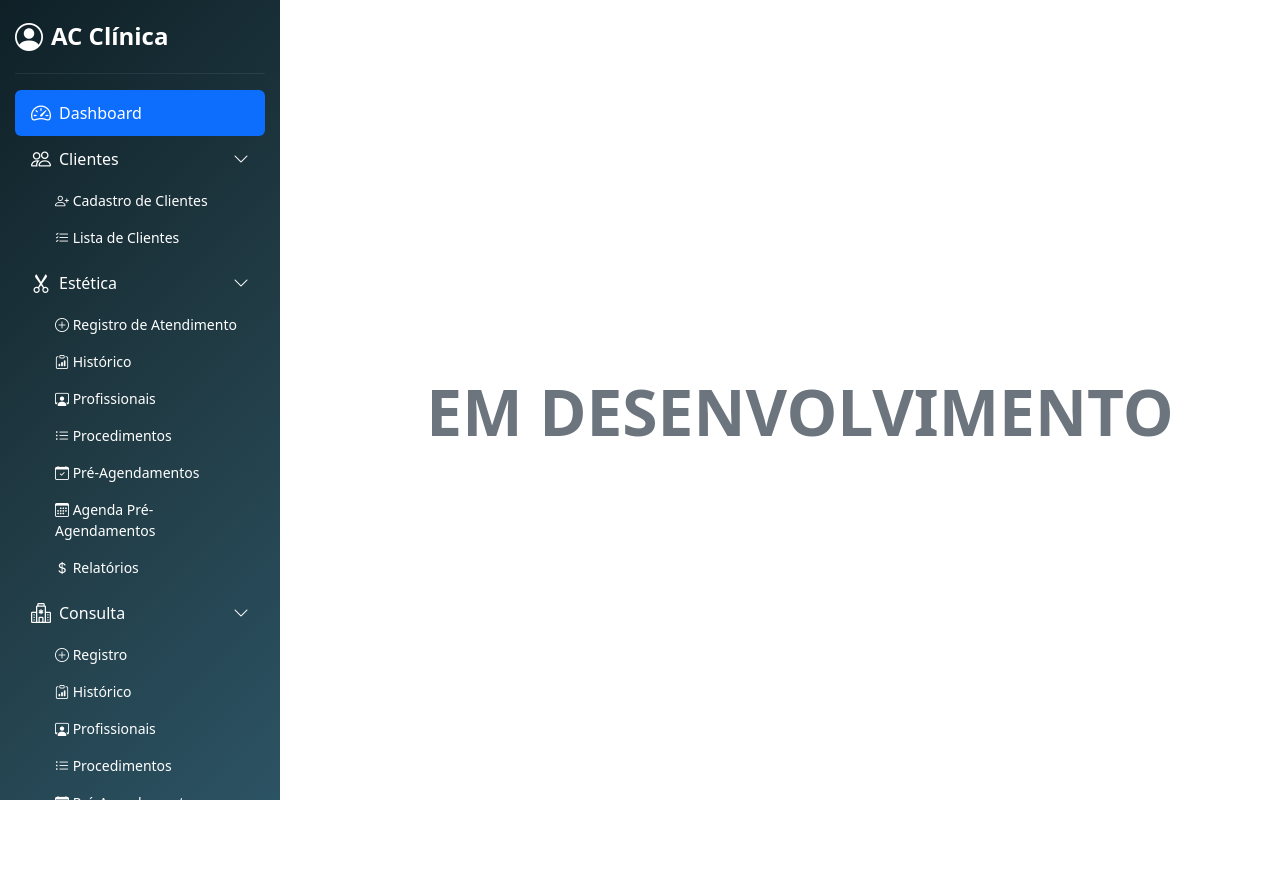
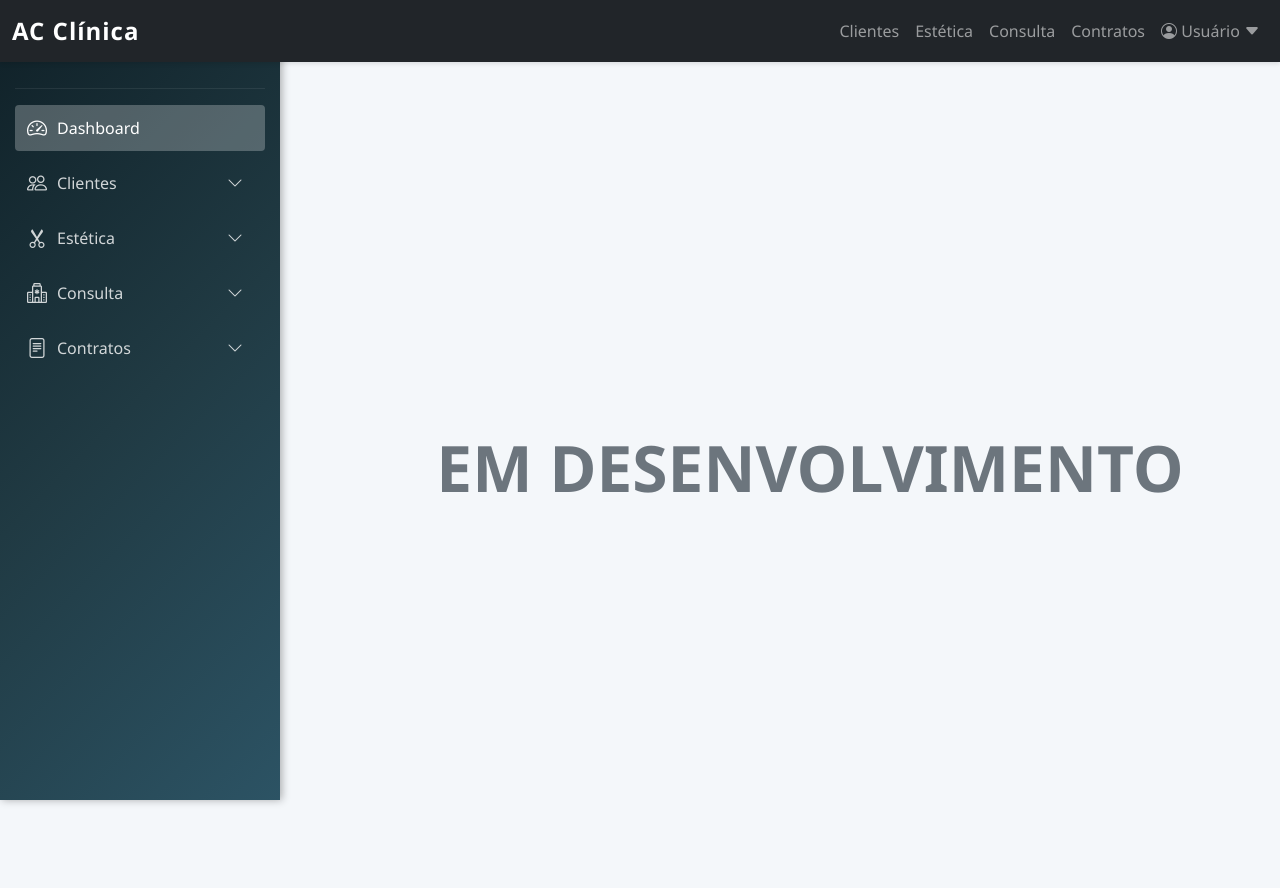
Before and after one commit to LucasRib52/sistemaelio, a Django app: page / in a window 1280 px wide. Before the commit the page ends 800 px from the top, so only its background shows below. Run offline with Django 5.2, Linux system fonts and the light colour scheme; the visitor is signed in with stand-in values (Sample User, id 1).

Commit message:
adcionando a sidebar horizontal

```diff
--- a/app/templates/components/_sidebar.html
+++ b/app/templates/components/_sidebar.html
@@ -1,158 +1,350 @@
+<!DOCTYPE html>
+<html lang="pt-br">
+<head>
+  <meta charset="UTF-8">
+  <title>AC Clínica - Sidebar e Navbar Modernas</title>
+  <meta name="viewport" content="width=device-width, initial-scale=1.0">
+
+  <!-- Bootstrap CSS -->
+  <link
+    href="https://cdn.jsdelivr.net/npm/bootstrap@5.3.3/dist/css/bootstrap.min.css"
+    rel="stylesheet"
+    integrity="sha384-QWTKZyjpPEjISv5WaRU9OFeRpok6YctnYmDr5pNlyT2bRjXh0JMhjY6hW+ALEwIH"
+    crossorigin="anonymous"
+  >
+  <!-- Bootstrap Icons -->
+  <link
+    rel="stylesheet"
+    href="https://cdn.jsdelivr.net/npm/bootstrap-icons@1.11.3/font/bootstrap-icons.min.css"
+  >
+
   <style>
+    /* Global */
+    body {
+      font-family: 'Segoe UI', Tahoma, Geneva, Verdana, sans-serif;
+      background-color: #f4f7fa;
+      padding-top: 56px; /* Espaço para a navbar fixa */
+    }
+    /* Navbar Superior */
+    .navbar {
+      background: #343a40;
+      box-shadow: 0 2px 4px rgba(0,0,0,0.1);
+    }
+    .navbar-brand {
+      font-size: 1.5rem;
+      letter-spacing: 1px;
+    }
+    .navbar-nav .nav-link.active {
+      background-color: rgba(255, 255, 255, 0.2);
+      border-radius: 4px;
+    }
+    /* Sidebar */
     .sidebar {
       position: fixed;
       top: 0;
       left: 0;
-        width: 280px; /* Mantém a largura fixa */
-        height: 100vh; /* Ocupa toda a altura da tela */
+      width: 280px;
+      height: 100vh;
       background: linear-gradient(135deg, #0F2027, #203A43, #2C5364);
-        overflow-y: auto; /* Permite rolagem dentro da sidebar se necessário */
-        padding: 15px;
+      overflow-y: auto;
+      padding: 20px 15px;
+      box-shadow: 2px 0 8px rgba(0, 0, 0, 0.3);
     }
-
+    .sidebar a {
+      text-decoration: none;
+    }
+    .sidebar .logo {
+      font-size: 1.75rem;
+      font-weight: bold;
+      margin-bottom: 10px;
+    }
+    .sidebar hr {
+      border-top: 1px solid rgba(255,255,255,0.3);
+    }
+    .sidebar .nav-link {
+      color: #fff;
+      margin-bottom: 5px;
+      transition: background-color 0.2s ease, transform 0.2s ease;
+      border-radius: 4px;
+      padding: 8px 12px;
+    }
+    .sidebar .nav-link:hover {
+      background-color: rgba(255, 255, 255, 0.15);
+      transform: translateX(3px);
+    }
+    .sidebar .nav-link.active {
+      background-color: rgba(255, 255, 255, 0.25);
+      font-weight: 500;
+    }
+    .sidebar .nav-link i {
+      margin-right: 10px;
+    }
+    /* Sub-listas com efeito slide */
+    .sublist {
+      overflow: hidden;
+      max-height: 0;
+      opacity: 0;
+      transition: max-height 0.3s ease, opacity 0.3s ease;
+    }
+    .sublist.show {
+      max-height: 500px;
+      opacity: 1;
+    }
+    /* Impede clique nos links principais da sidebar (estado controlado via navbar) */
+    .no-click {
+      pointer-events: none;
+      opacity: 0.8;
+    }
+    /* Conteúdo Principal */
     .content {
-        margin-left: 280px; /* Para não ficar sobre o conteúdo */
-        padding: 20px;
+      margin-left: 280px;
+      padding: 30px;
+    }
+    /* Usuário Inline na Navbar: estilo do collapse para "Sair" */
+    #userCollapse {
+      display: none;
+    }
+    #userCollapse.show {
+      display: inline-block;
+      margin-left: 10px;
+      vertical-align: middle;
+    }
+    #userCollapse a {
+      color: #ffc107;
+      font-weight: bold;
+      text-decoration: none;
+    }
+    #userCollapse a:hover {
+      text-decoration: underline;
     }
   </style>
+</head>
+<body>
 
-<div class="sidebar d-flex flex-column flex-shrink-0 text-white">
-    <!-- Título do Sidebar -->
-    <a href="/" class="d-flex align-items-center mb-3 mb-md-0 me-md-auto text-white text-decoration-none">
+  <!-- NAVBAR SUPERIOR -->
+  <nav class="navbar navbar-expand-lg navbar-dark bg-dark fixed-top">
+    <div class="container-fluid">
+      <!-- Logo que redireciona para o início -->
+      <a class="navbar-brand fw-bold" href="/">AC Clínica</a>
+      <button class="navbar-toggler" type="button" data-bs-toggle="collapse" data-bs-target="#navbarTop" aria-controls="navbarTop" aria-expanded="false" aria-label="Toggle navigation">
+        <span class="navbar-toggler-icon"></span>
+      </button>
+      <div class="collapse navbar-collapse" id="navbarTop">
+        <ul class="navbar-nav ms-auto">
+          <!-- Links de Seção -->
+          <li class="nav-item">
+            <a href="?sublist=clientes" class="nav-link top-nav-link" data-section="clientes">Clientes</a>
+          </li>
+          <li class="nav-item">
+            <a href="?sublist=estetica" class="nav-link top-nav-link" data-section="estetica">Estética</a>
+          </li>
+          <li class="nav-item">
+            <a href="?sublist=consulta" class="nav-link top-nav-link" data-section="consulta">Consulta</a>
+          </li>
+          <li class="nav-item">
+            <a href="?sublist=contratos" class="nav-link top-nav-link" data-section="contratos">Contratos</a>
+          </li>
+          <!-- Item Usuário com collapse inline -->
+          <li class="nav-item">
+            <a href="javascript:void(0)" class="nav-link" data-bs-toggle="collapse" data-bs-target="#userCollapse" aria-expanded="false" aria-controls="userCollapse">
+              <i class="bi bi-person-circle"></i> Usuário <i class="bi bi-caret-down-fill"></i>
+            </a>
+            <span id="userCollapse" class="collapse">
+              <a href="{% url 'login' %}" class="nav-link d-inline text-danger">
+                <i class="bi bi-box-arrow-right"></i> Sair
+              </a>
+            </span>
+          </li>
+        </ul>
+      </div>
+    </div>
+  </nav>
+
+  <!-- SIDEBAR -->
+  <div class="sidebar">
+    <!-- Logo/Título (redireciona para o início) -->
+    <a href="/" class="d-flex align-items-center mb-3 text-white text-decoration-none">
       <i class="bi bi-person-circle fs-3 me-2"></i>
-        <span class="fs-4 fw-bold">AC Clínica</span>
+      <span class="logo">AC Clínica</span>
     </a>
-    <hr style="border-color: rgba(255, 255, 255, 0.3);">
-
-    <!-- Menu Principal -->
+    <hr>
     <ul class="nav nav-pills flex-column mb-auto">
-        <!-- Dashboard -->
-        <li class="nav-item">
-            <a href="#" class="nav-link active text-white d-flex align-items-center">
-                <i class="bi bi-speedometer2 fs-5 me-2"></i>
+      <!-- DASHBOARD -->
+      <li class="nav-item mb-1">
+        <a href="/" class="nav-link active d-flex align-items-center">
+          <i class="bi bi-speedometer2 fs-5"></i>
           <span>Dashboard</span>
         </a>
       </li>
-
-        <!-- Clientes -->
-        <li>
-            <a href="#submenuClientes" class="nav-link text-white d-flex align-items-center" data-bs-toggle="collapse"
-                role="button" aria-expanded="true" aria-controls="submenuClientes">
-                <i class="bi bi-people fs-5 me-2"></i>
+      <!-- CLIENTES -->
+      <li class="nav-item mb-1">
+        <a href="#" class="nav-link d-flex align-items-center no-click">
+          <i class="bi bi-people fs-5"></i>
           <span>Clientes</span>
           <i class="bi bi-chevron-down ms-auto"></i>
         </a>
-            <div class="collapse show" id="submenuClientes">
+        <div id="sublist-clientes" class="sublist">
           <ul class="list-unstyled fw-normal pb-1 small">
             <li>
-                        <a href="{% url 'clientes_create' %}" class="nav-link text-white ms-4">
+              <a href="{% url 'clientes_create' %}?sublist=clientes" class="nav-link text-white ms-4">
                 <i class="bi bi-person-plus"></i> Cadastro de Clientes
               </a>
             </li>
             <li>
-                        <a href="{% url 'clientes_list' %}" class="nav-link text-white ms-4">
+              <a href="{% url 'clientes_list' %}?sublist=clientes" class="nav-link text-white ms-4">
                 <i class="bi bi-list-check"></i> Lista de Clientes
               </a>
             </li>
           </ul>
         </div>
       </li>
-
-        <!-- Estética -->
-        <li>
-            <a href="#submenuEstetica" class="nav-link text-white d-flex align-items-center" data-bs-toggle="collapse"
-                role="button" aria-expanded="true" aria-controls="submenuEstetica">
-                <i class="bi bi-scissors fs-5 me-2"></i>
+      <!-- ESTÉTICA -->
+      <li class="nav-item mb-1">
+        <a href="#" class="nav-link d-flex align-items-center no-click">
+          <i class="bi bi-scissors fs-5"></i>
           <span>Estética</span>
           <i class="bi bi-chevron-down ms-auto"></i>
         </a>
-            <div class="collapse show" id="submenuEstetica">
+        <div id="sublist-estetica" class="sublist">
           <ul class="list-unstyled fw-normal pb-1 small">
-                    <li><a href="{% url 'registro_atendimento_create' %}" class="nav-link text-white ms-4"><i
-                                class="bi bi-plus-circle"></i> Registro de Atendimento</a></li>
-                    <li><a href="{% url 'historico_atendimentos_list' %}" class="nav-link text-white ms-4"><i
-                                class="bi bi-clipboard-data"></i> Histórico</a></li>
-                    <li><a href="{% url 'profissional_list' %}" class="nav-link text-white ms-4"><i
-                                class="bi bi-person-workspace"></i> Profissionais</a></li>
-                    <li><a href="{% url 'procedimento_list' %}" class="nav-link text-white ms-4"><i
-                                class="bi bi-list-ul"></i> Procedimentos</a></li>
-                    <li><a href="{% url 'pre_agendamento_list' %}" class="nav-link text-white ms-4"><i
-                                class="bi bi-calendar-check"></i> Pré-Agendamentos</a></li>
-                    <li><a href="{% url 'pre_agendamento_calendar' %}" class="nav-link text-white ms-4"><i
-                                class="bi bi-calendar3"></i> Agenda Pré-Agendamentos</a></li>
-                    <li><a href="{% url 'relatorio_financeiro' %}" class="nav-link text-white ms-4"><i
-                                class="bi bi-currency-dollar"></i> Relatórios</a></li>
-                </ul>
-            </div>
-        </li>
-
-        <!-- Consulta (Plástica) -->
             <li>
-            <a href="#submenuPlastica" class="nav-link text-white d-flex align-items-center" data-bs-toggle="collapse"
-                role="button" aria-expanded="true" aria-controls="submenuPlastica">
-                <i class="bi bi-hospital fs-5 me-2"></i>
-                <span>Consulta</span>
-                <i class="bi bi-chevron-down ms-auto"></i>
+              <a href="{% url 'registro_atendimento_create' %}?sublist=estetica" class="nav-link text-white ms-4">
+                <i class="bi bi-plus-circle"></i> Registro de Atendimento
               </a>
-            <div class="collapse show" id="submenuPlastica">
-                <ul class="list-unstyled fw-normal pb-1 small">
-                    <li><a href="{% url 'registro_atendimento_plastica_create' %}" class="nav-link text-white ms-4"><i
-                                class="bi bi-plus-circle"></i> Registro</a></li>
-                    <li><a href="{% url 'historico_atendimentos_plastica_list' %}" class="nav-link text-white ms-4"><i
-                                class="bi bi-clipboard-data"></i> Histórico</a></li>
-                    <li><a href="{% url 'profissional_plastica_list' %}" class="nav-link text-white ms-4"><i
-                                class="bi bi-person-workspace"></i> Profissionais</a></li>
-                    <li><a href="{% url 'procedimento_plastica_list' %}" class="nav-link text-white ms-4"><i
-                                class="bi bi-list-ul"></i> Procedimentos</a></li>
-                    <li><a href="{% url 'pre_agendamento_plastica_list' %}" class="nav-link text-white ms-4"><i
-                                class="bi bi-calendar-check"></i> Pré-Agendamentos</a></li>
-                    <li><a href="{% url 'pre_agendamento_plastica_calendar' %}" class="nav-link text-white ms-4"><i
-                                class="bi bi-calendar3"></i> Agenda Pré-Agendamentos</a></li>
-                    <li><a href="{% url 'relatorio_financeiro_plastica' %}" class="nav-link text-white ms-4"><i
-                                class="bi bi-currency-dollar"></i> Relatórios</a></li>
-                </ul>
-            </div>
-        </li>
-
-        <!-- Contratos -->
-        <li>
-            <a href="#submenuContratos" class="nav-link text-white d-flex align-items-center" data-bs-toggle="collapse"
-                role="button" aria-expanded="true" aria-controls="submenuContratos">
-                <i class="bi bi-file-text fs-5 me-2"></i>
-                <span>Contratos</span>
-                <i class="bi bi-chevron-down ms-auto"></i>
-            </a>
-            <div class="collapse show" id="submenuContratos">
-                <ul class="list-unstyled fw-normal pb-1 small">
-                    <li><a href="{% url 'contrato_plastica_list' %}" class="nav-link text-white ms-4"><i
-                                class="bi bi-folder2"></i> Listar Contratos</a></li>
-                    <li><a href="{% url 'relatorio_financeiro_contrato' %}" class="nav-link text-white ms-4"><i
-                                class="bi bi-currency-dollar"></i> Relatórios</a></li>
-                </ul>
-            </div>
-        </li>
-
-        <!-- Usuário -->
-    <div class="dropdown">
-        <a href="#" class="d-flex align-items-center text-white text-decoration-none dropdown-toggle" id="dropdownUser1"
-            data-bs-toggle="dropdown" aria-expanded="false">
-            <strong>Usuário</strong>
-        </a>
-        <ul class="dropdown-menu dropdown-menu-dark text-small shadow" aria-labelledby="dropdownUser1">
-            <li>
-                <hr class="dropdown-divider">
             </li>
             <li>
-                <!-- Botão de logout -->
-                <a class="dropdown-item text-danger" href="{% url 'login' %}">
-                    <i class="bi bi-box-arrow-right"></i> Sair
+              <a href="{% url 'historico_atendimentos_list' %}?sublist=estetica" class="nav-link text-white ms-4">
+                <i class="bi bi-clipboard-data"></i> Histórico
+              </a>
+            </li>
+            <li>
+              <a href="{% url 'profissional_list' %}?sublist=estetica" class="nav-link text-white ms-4">
+                <i class="bi bi-person-workspace"></i> Profissionais
+              </a>
+            </li>
+            <li>
+              <a href="{% url 'procedimento_list' %}?sublist=estetica" class="nav-link text-white ms-4">
+                <i class="bi bi-list-ul"></i> Procedimentos
+              </a>
+            </li>
+            <li>
+              <a href="{% url 'pre_agendamento_list' %}?sublist=estetica" class="nav-link text-white ms-4">
+                <i class="bi bi-calendar-check"></i> Pré-Agendamentos
+              </a>
+            </li>
+            <li>
+              <a href="{% url 'pre_agendamento_calendar' %}?sublist=estetica" class="nav-link text-white ms-4">
+                <i class="bi bi-calendar3"></i> Agenda Pré-Agendamentos
+              </a>
+            </li>
+            <li>
+              <a href="{% url 'relatorio_financeiro' %}?sublist=estetica" class="nav-link text-white ms-4">
+                <i class="bi bi-currency-dollar"></i> Relatórios
               </a>
             </li>
           </ul>
         </div>
+      </li>
+      <!-- CONSULTA -->
+      <li class="nav-item mb-1">
+        <a href="#" class="nav-link d-flex align-items-center no-click">
+          <i class="bi bi-hospital fs-5"></i>
+          <span>Consulta</span>
+          <i class="bi bi-chevron-down ms-auto"></i>
+        </a>
+        <div id="sublist-consulta" class="sublist">
+          <ul class="list-unstyled fw-normal pb-1 small">
+            <li>
+              <a href="{% url 'registro_atendimento_plastica_create' %}?sublist=consulta" class="nav-link text-white ms-4">
+                <i class="bi bi-plus-circle"></i> Registro
+              </a>
+            </li>
+            <li>
+              <a href="{% url 'historico_atendimentos_plastica_list' %}?sublist=consulta" class="nav-link text-white ms-4">
+                <i class="bi bi-clipboard-data"></i> Histórico
+              </a>
+            </li>
+            <li>
+              <a href="{% url 'profissional_plastica_list' %}?sublist=consulta" class="nav-link text-white ms-4">
+                <i class="bi bi-person-workspace"></i> Profissionais
+              </a>
+            </li>
+            <li>
+              <a href="{% url 'procedimento_list' %}?sublist=consulta" class="nav-link text-white ms-4">
+                <i class="bi bi-list-ul"></i> Procedimentos
+              </a>
+            </li>
+            <li>
+              <a href="{% url 'pre_agendamento_plastica_list' %}?sublist=consulta" class="nav-link text-white ms-4">
+                <i class="bi bi-calendar-check"></i> Pré-Agendamentos
+              </a>
+            </li>
+            <li>
+              <a href="{% url 'pre_agendamento_plastica_calendar' %}?sublist=consulta" class="nav-link text-white ms-4">
+                <i class="bi bi-calendar3"></i> Agenda Pré-Agendamentos
+              </a>
+            </li>
+            <li>
+              <a href="{% url 'relatorio_financeiro_plastica' %}?sublist=consulta" class="nav-link text-white ms-4">
+                <i class="bi bi-currency-dollar"></i> Relatórios
+              </a>
+            </li>
+          </ul>
+        </div>
+      </li>
+      <!-- CONTRATOS -->
+      <li class="nav-item mb-1">
+        <a href="#" class="nav-link d-flex align-items-center no-click">
+          <i class="bi bi-file-text fs-5"></i>
+          <span>Contratos</span>
+          <i class="bi bi-chevron-down ms-auto"></i>
+        </a>
+        <div id="sublist-contratos" class="sublist">
+          <ul class="list-unstyled fw-normal pb-1 small">
+            <li>
+              <a href="{% url 'contrato_plastica_list' %}?sublist=contratos" class="nav-link text-white ms-4">
+                <i class="bi bi-folder2"></i> Listar Contratos
+              </a>
+            </li>
+            <li>
+              <a href="{% url 'relatorio_financeiro_contrato' %}?sublist=contratos" class="nav-link text-white ms-4">
+                <i class="bi bi-currency-dollar"></i> Relatórios
+              </a>
+            </li>
+          </ul>
+        </div>
+      </li>
     </ul>
   </div>
 
+  <!-- CONTEÚDO PRINCIPAL -->
   <div class="content">
-    <!-- Aqui fica o conteúdo principal -->
+
   </div>
+
+  <!-- Bootstrap JS (inclui Popper) -->
+  <script
+    src="https://cdn.jsdelivr.net/npm/bootstrap@5.3.3/dist/js/bootstrap.bundle.min.js"
+    integrity="sha384-YvpcrYf0tY3lHB60NNkmXc5s9fDVZLESaAA55NDzOxhy9GkcIdslK1eN7N6jIeHz"
+    crossorigin="anonymous"
+  ></script>
+
+  <script>
+    // Ao carregar a página, lê o parâmetro ?sublist=XYZ e abre a sublista correspondente.
+    document.addEventListener('DOMContentLoaded', function() {
+      const params = new URLSearchParams(window.location.search);
+      const sublist = params.get('sublist');
+      if (!sublist || sublist === 'none') return;
+      const targetDiv = document.getElementById('sublist-' + sublist);
+      if (targetDiv) {
+        targetDiv.classList.add('show');
+      }
+      const topLink = document.querySelector('.top-nav-link[data-section="' + sublist + '"]');
+      if (topLink) {
+        topLink.classList.add('active');
+      }
+    });
+  </script>
+
+</body>
+</html>
```
Lines whose indentation alone changed are shown as unchanged.
